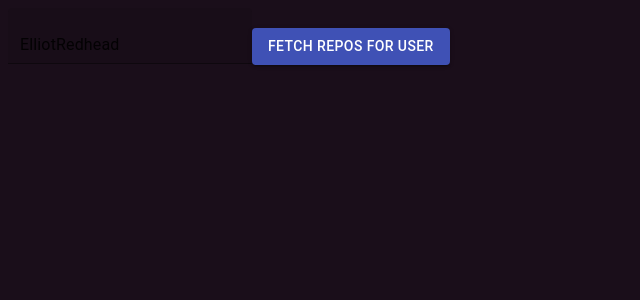
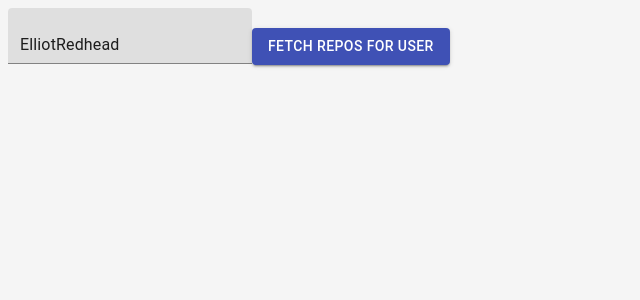
Before and after one commit to ElliotRedhead/GitStats, a React (Create React App) app: page / in a window 1280 px wide. Shown: the top 300 px of the page, without its empty margins (0-640 px from the left). Built offline with nearby package versions, Linux system fonts and the light colour scheme.

Commit message:
Background off-white, components fill MUI.

```diff
--- a/src/styles/main.scss
+++ b/src/styles/main.scss
@@ -1,3 +1,7 @@
 body {
-  background: #1a0e1a;
+  background: #f5f5f5;
 }
+
+.MuiGrid-item > *:first-child {
+  width: 100%;
+}
```
